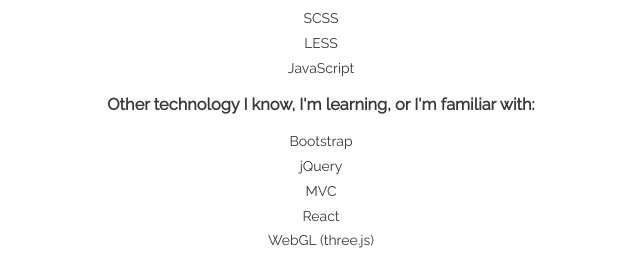
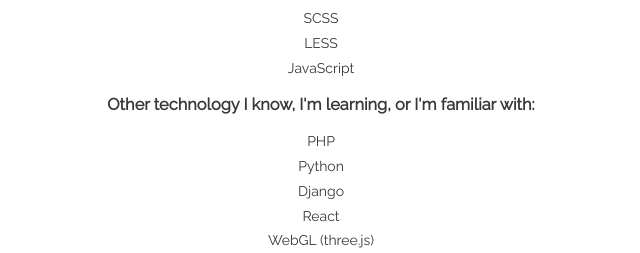
Before and after one commit to LoganAlleyne/Portfolio-Redux, a plain HTML site: page index.html in a window 1280 px wide. Shown: the part 1383-1636 px from the top of the page, 319-959 px from the left. Drawn offline with Linux system fonts and the light colour scheme.

Commit message:
Skills update

```diff
--- a/index.html
+++ b/index.html
@@ -107,9 +107,9 @@
                 Other technology I know, I'm learning, or I'm familiar with:
               </h3>
               <ul>
-                <li>Bootstrap</li>
-                <li>jQuery</li>
-                <li>MVC</li>
+                <li>PHP</li>
+                <li>Python</li>
+                <li>Django</li>
                 <li>React</li>
                 <li>WebGL (three.js)</li>
               </ul>
```
